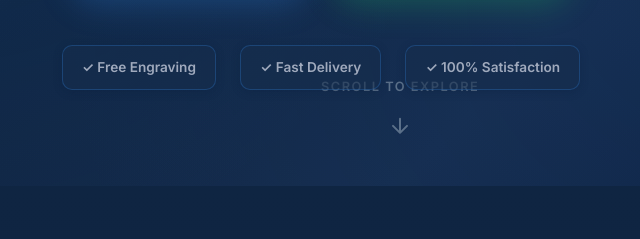
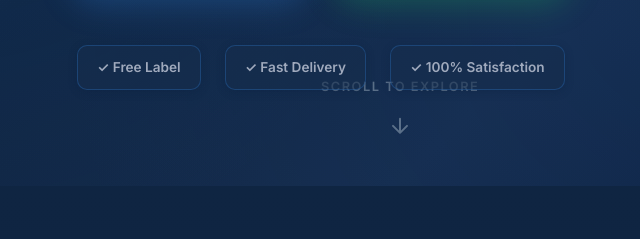
Before and after one commit to Aksharnixglobal/trophyhub-studio, a plain HTML site: page index.html in a window 1280 px wide. Shown: the part 792-1031 px from the top of the page, 319-959 px from the left. Drawn offline with nearby package versions, Linux system fonts and the light colour scheme.

Commit message:
Replace 'Free Engraving' with 'Free Label'

```diff
--- a/index.html
+++ b/index.html
@@ -91,7 +91,7 @@
             </div>
             <div class="hero-trust">
                 <div class="trust-badges">
-                    <span class="trust-badge">✓ Free Engraving</span>
+                    <span class="trust-badge">✓ Free Label</span>
                     <span class="trust-badge">✓ Fast Delivery</span>
                     <span class="trust-badge">✓ 100% Satisfaction</span>
                 </div>
```
